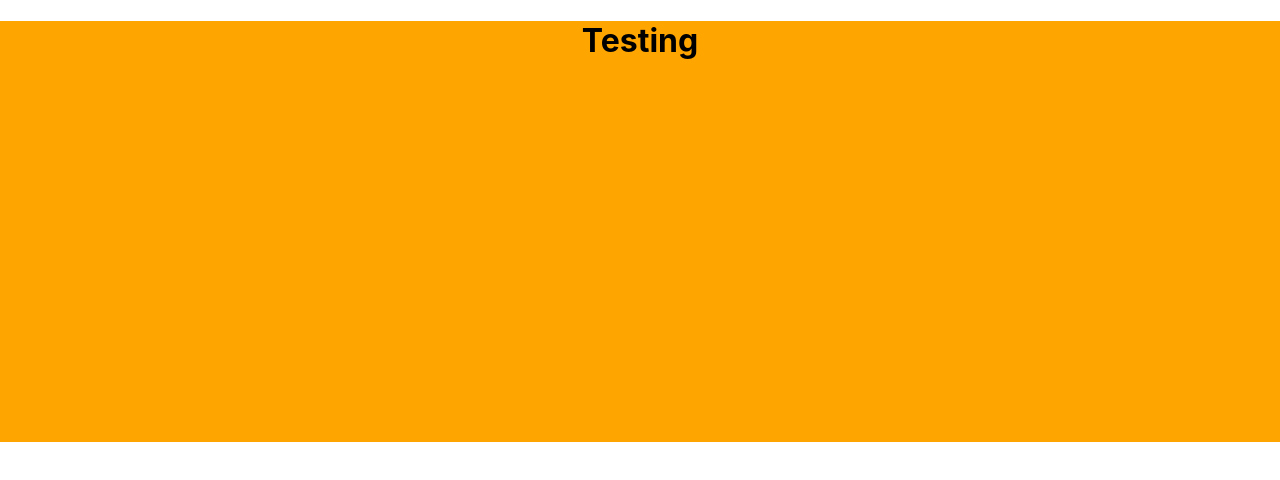
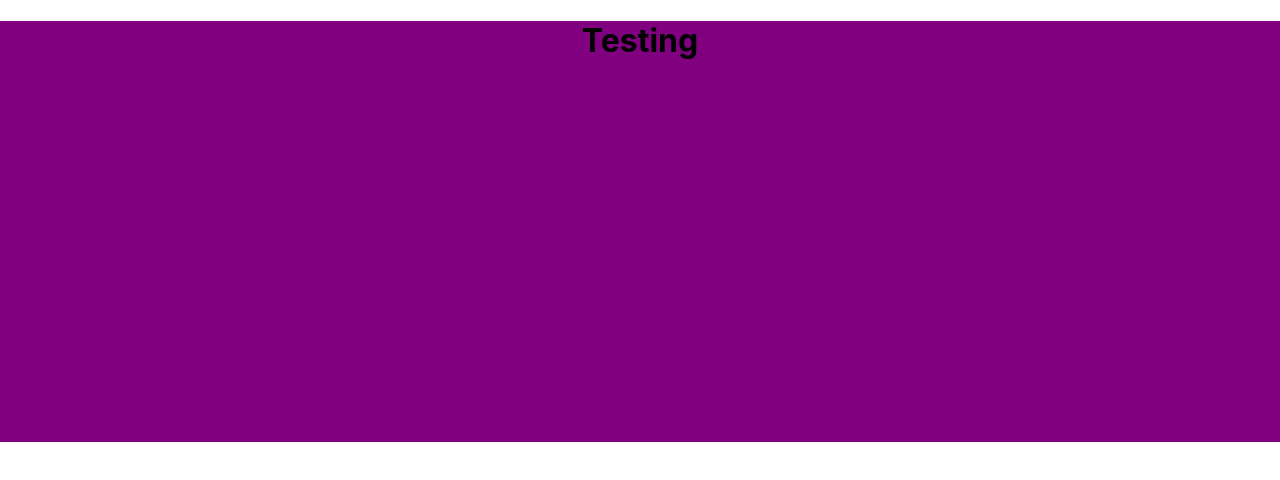
Before and after one commit to Terry555/podcast, a React (Create React App) app: page / in a window 1280 px wide. Shown: the top 480 px of the page. Built offline with nearby package versions, Linux system fonts and the light colour scheme.

Commit message:
changed color

```diff
--- a/src/css/main.css
+++ b/src/css/main.css
@@ -1,4 +1,4 @@
 .main-one {
   justify-content: center;
-  background-color: orange
+  background-color: purple
 }
```
